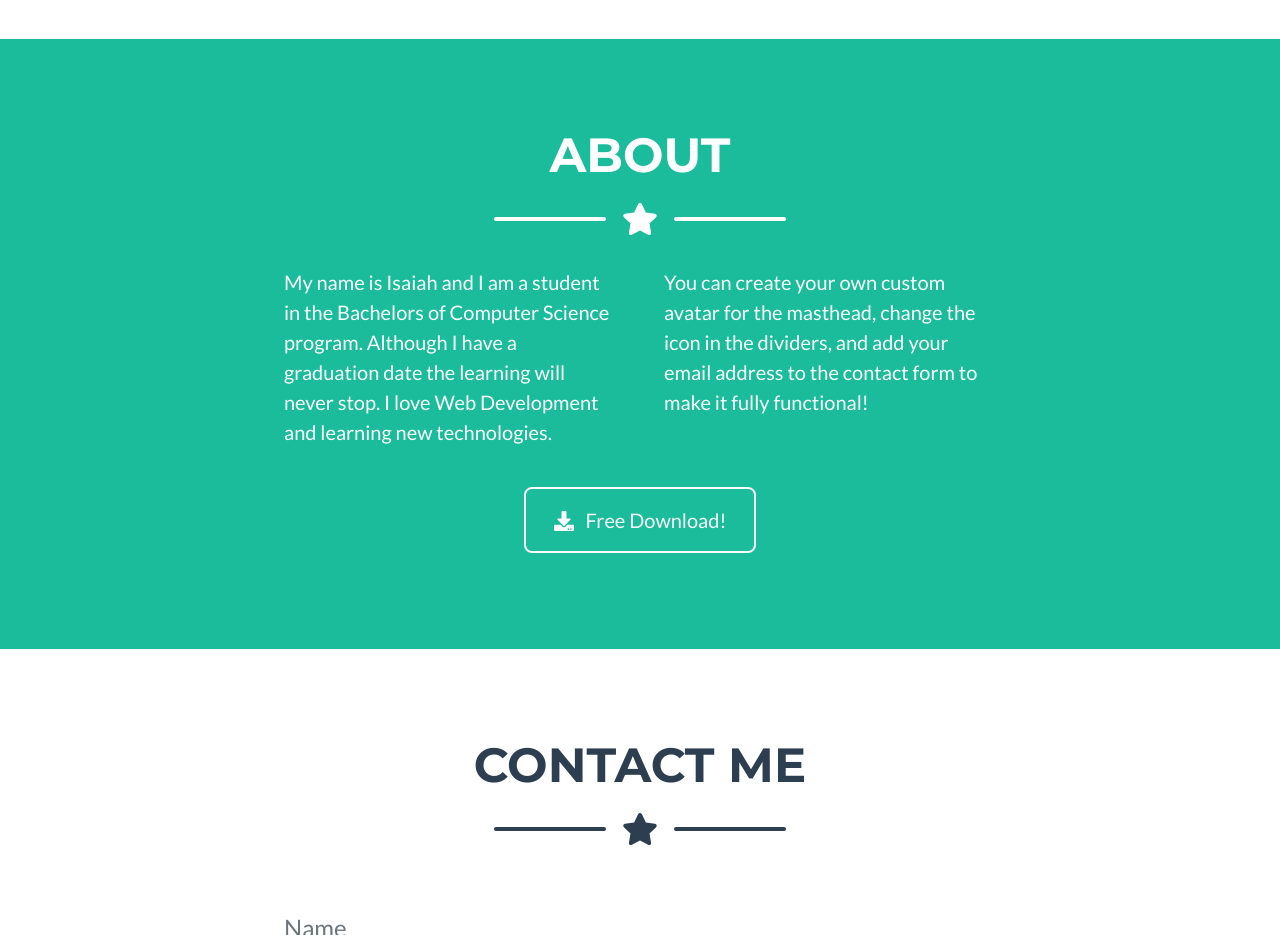
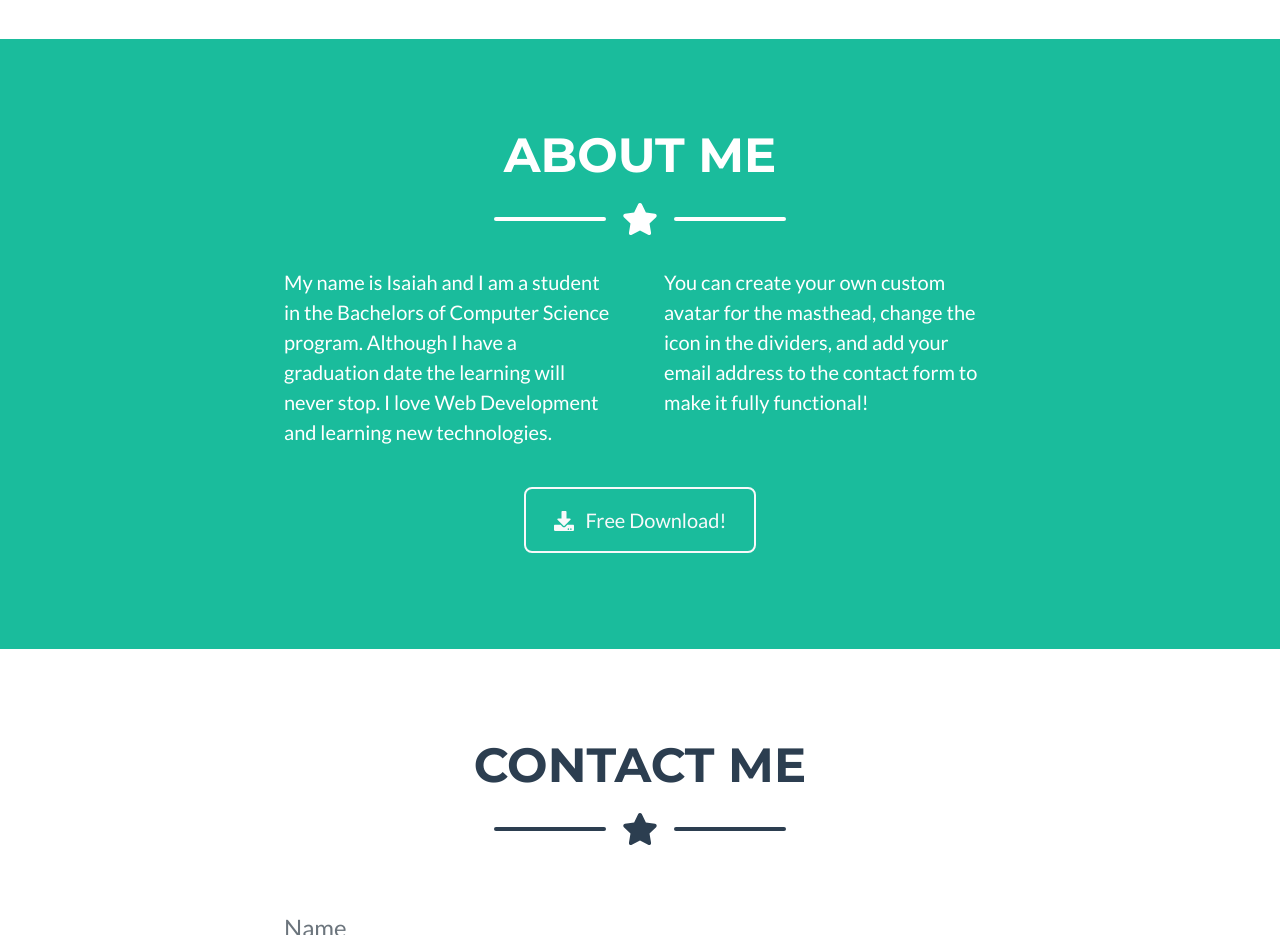
Before and after one commit to IsaiahFlagg/myPortfolio, a plain HTML site: page index.html in a window 1280 px wide. Shown: the part 1500-2435 px from the top of the page. Drawn offline with nearby package versions, Linux system fonts and the light colour scheme.

Commit message:
edit about me section

```diff
--- a/index.html
+++ b/index.html
@@ -126,7 +126,7 @@
         <section class="page-section bg-primary text-white mb-0" id="about">
             <div class="container">
                 <!-- About Section Heading-->
-                <h2 class="page-section-heading text-center text-uppercase text-white">About</h2>
+                <h2 class="page-section-heading text-center text-uppercase text-white">About Me</h2>
                 <!-- Icon Divider-->
                 <div class="divider-custom divider-light">
                     <div class="divider-custom-line"></div>
```
